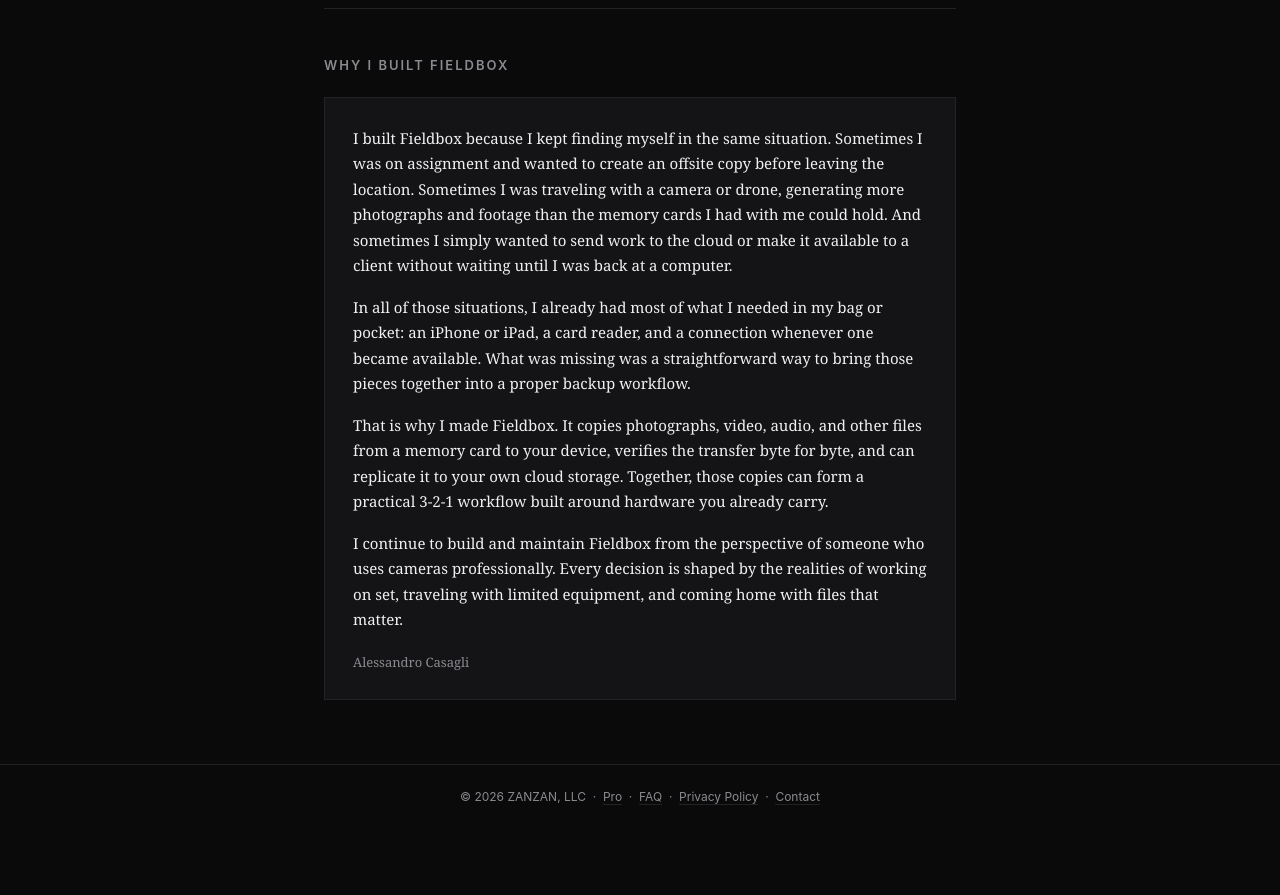
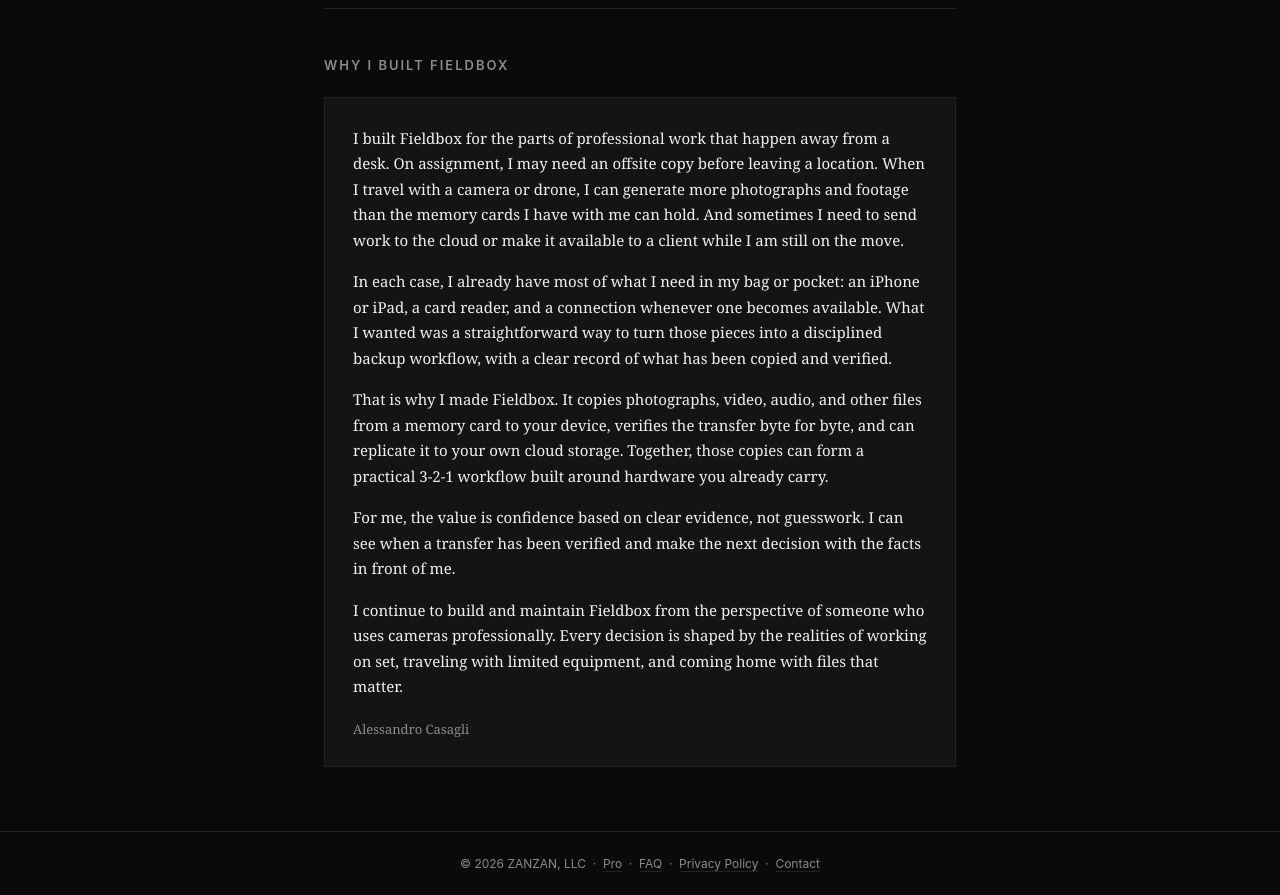
Before and after one commit to cinghialino/fieldbox-website, a plain HTML site: page index.html in a window 1280 px wide. Shown: the part 3240-4135 px from the top of the page. Before the commit the page ends 4068 px from the top, so only its background shows below. Drawn offline with Linux system fonts and the light colour scheme.

Commit message:
Refine founder note tone

```diff
--- a/index.html
+++ b/index.html
@@ -699,9 +699,10 @@
 
     <h2 class="section-title">Why I Built Fieldbox</h2>
     <div class="founder-note">
-      <p>I built Fieldbox because I kept finding myself in the same situation. Sometimes I was on assignment and wanted to create an offsite copy before leaving the location. Sometimes I was traveling with a camera or drone, generating more photographs and footage than the memory cards I had with me could hold. And sometimes I simply wanted to send work to the cloud or make it available to a client without waiting until I was back at a computer.</p>
-      <p>In all of those situations, I already had most of what I needed in my bag or pocket: an iPhone or iPad, a card reader, and a connection whenever one became available. What was missing was a straightforward way to bring those pieces together into a proper backup workflow.</p>
+      <p>I built Fieldbox for the parts of professional work that happen away from a desk. On assignment, I may need an offsite copy before leaving a location. When I travel with a camera or drone, I can generate more photographs and footage than the memory cards I have with me can hold. And sometimes I need to send work to the cloud or make it available to a client while I am still on the move.</p>
+      <p>In each case, I already have most of what I need in my bag or pocket: an iPhone or iPad, a card reader, and a connection whenever one becomes available. What I wanted was a straightforward way to turn those pieces into a disciplined backup workflow, with a clear record of what has been copied and verified.</p>
       <p>That is why I made Fieldbox. It copies photographs, video, audio, and other files from a memory card to your device, verifies the transfer byte for byte, and can replicate it to your own cloud storage. Together, those copies can form a practical 3-2-1 workflow built around hardware you already carry.</p>
+      <p>For me, the value is confidence based on clear evidence, not guesswork. I can see when a transfer has been verified and make the next decision with the facts in front of me.</p>
       <p>I continue to build and maintain Fieldbox from the perspective of someone who uses cameras professionally. Every decision is shaped by the realities of working on set, traveling with limited equipment, and coming home with files that matter.</p>
       <div class="founder-sig">Alessandro Casagli</div>
     </div>
```
